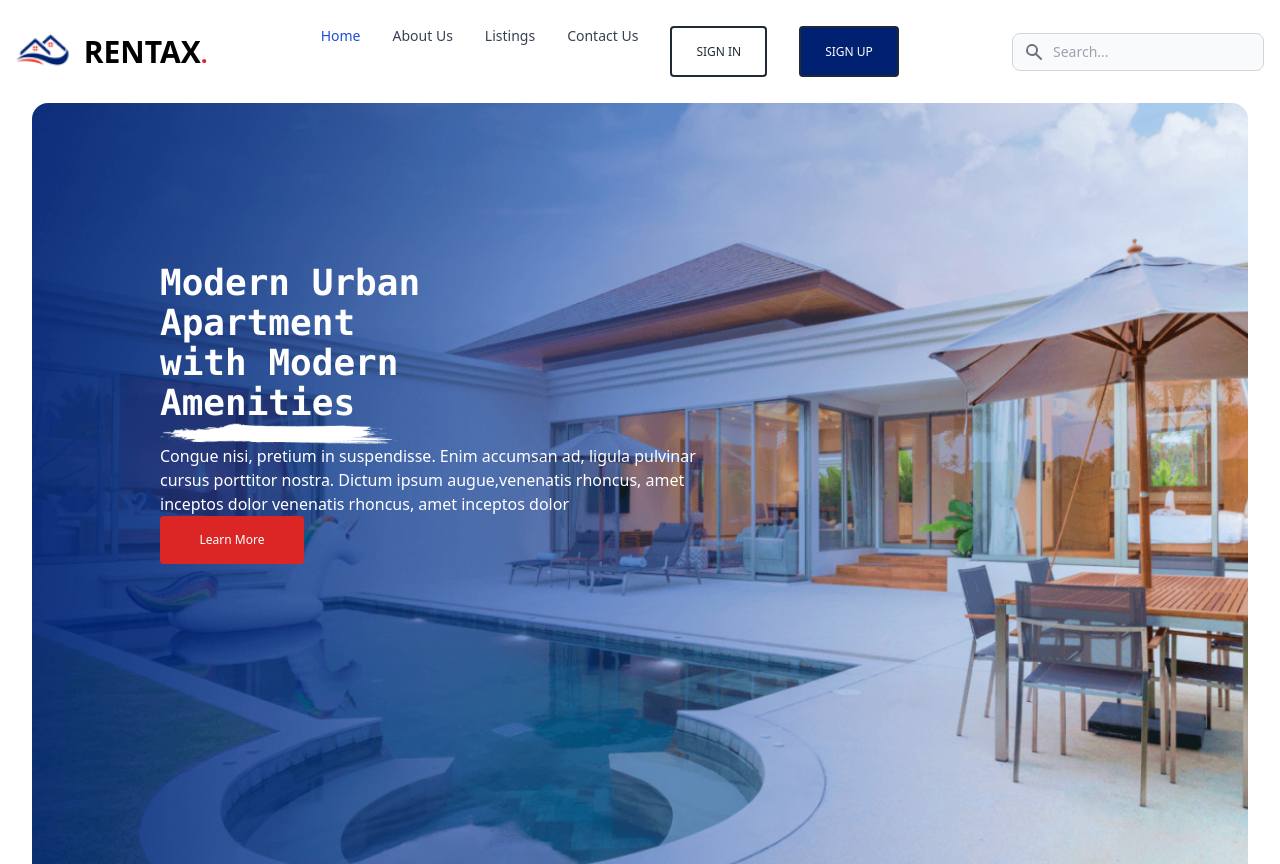
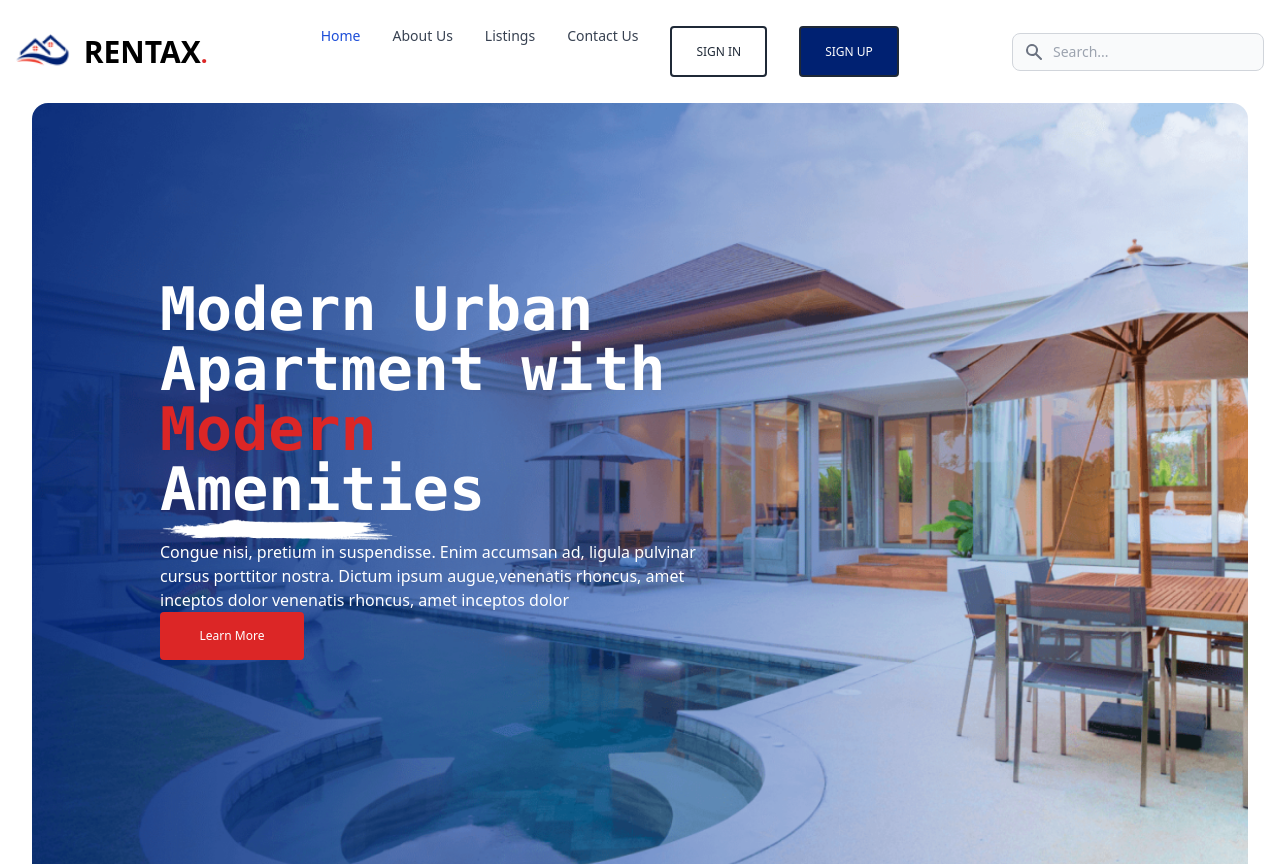
Before and after one commit to ntungwe-90/Real-estate-frontend, a Nuxt app: page /Home in a window 1280 px wide. Shown: the top 864 px of the page. Built offline with nearby package versions, Linux system fonts and the light colour scheme.

Commit message:
changed text size

```diff
--- a/pages/Home.vue
+++ b/pages/Home.vue
@@ -2,10 +2,10 @@
     <div>
         <!------main image showcase-->
         <div class="h-screen mx-8 rounded-2xl bg-no-repeat bg-center bg-cover " :style="{ 'background-image': `url(${require('@/static/images/Frame.png')})` }">
-            <div class="pl-32 pt-40">
+            <div class="pl-32 pt-44">
                 <div>
-                    <h1 class="font-mono text-white text-4xl font-extrabold w-1/4"> Modern Urban Apartment with
-                        <span> Modern</span>
+                    <h1 class="font-mono text-white text-6xl font-extrabold w-2/4"> Modern Urban Apartment with
+                        <span class="text-red-600"> Modern</span>
 
                         Amenities
                     </h1>
```
